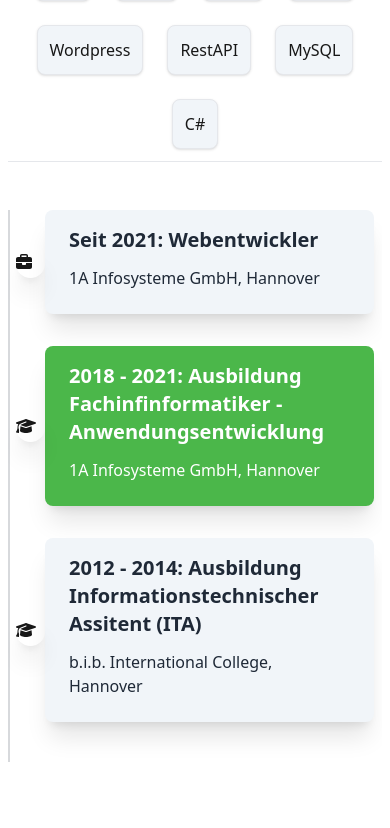
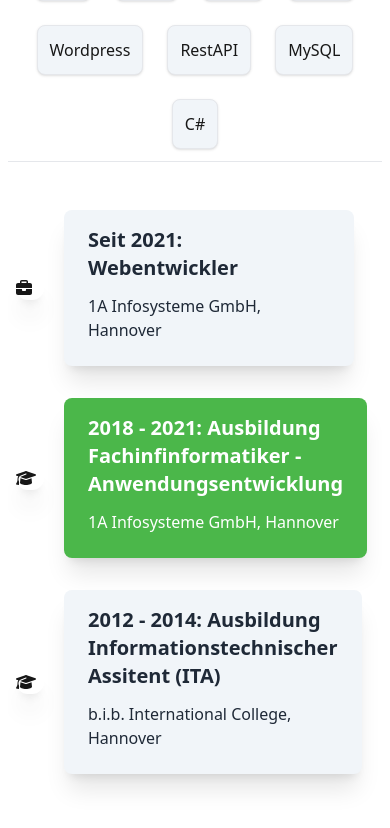
Before and after one commit to pelidigatto/portfolio_v2, a Next.js app: page / in a window 390 px wide. Shown: the part 2252-3080 px from the top of the page. Before the commit the page ends 3058 px from the top, so only its background shows below. Built offline with nearby package versions, Linux system fonts and the light colour scheme.

Commit message:
Refactor timeline component styles for improved layout and consistency

```diff
--- a/app/page.tsx
+++ b/app/page.tsx
@@ -92,14 +92,14 @@ export default function Home() {
         <div className="flex justify-center items-center my-10">
           <div className="container mx-auto w-full h-full">
             <div className="relative wrap overflow-hidden p-2 sm:p-10 h-full">
-              <div className="border-2-2 absolute border-opacity-20 border-gray-700 h-full border timeline" /* style={{ left: '50%' }} */></div>
+              <div className="border-2-2 absolute border-opacity-20 border-gray-700 h-full border-0 md:border timeline" /* style={{ left: '50%' }} */></div>
 
               <div className="mb-8 flex justify-start sm:justify-between items-center w-full right-timeline">
                 <div className="order-1 w-0  sm:w-5/12"></div>
-                <div className="z-20 flex items-center order-1 shadow-xl w-8 h-8 rounded-full">
-                  <FontAwesomeIcon icon={faBriefcase} />
+                <div className="z-20 flex items-center order-1 shadow-xl rounded-full" >
+                <span className="w-7"><FontAwesomeIcon icon={faBriefcase} /></span>
                 </div>
-                <div className="order-1 bg-slate-100 rounded-lg shadow-xl w-full  sm:w-5/12 px-6 py-4">
+                <div className="order-1 bg-slate-100 rounded-lg shadow-xl w-full  sm:w-5/12 px-6 py-4 mx-5 md:mx-0">
                   <h3 className="mb-3 font-bold text-gray-800 text-xl">Seit 2021: Webentwickler</h3>
                   <h4 className="mb-2 font-thin text-gray-800 text-md">1A Infosysteme GmbH, Hannover</h4>
                   {/* <p className="text-sm leading-snug tracking-wide text-gray-900 text-opacity-100">Lorem Ipsum is simply dummy text of the printing and typesetting industry. Lorem Ipsum has been the industry's standard dummy text ever since the 1500s, when an unknown printer took a galley of type and scrambled it to make a type specimen book.</p> */}
@@ -108,10 +108,10 @@ export default function Home() {
 
               <div className="mb-8 flex justify-start sm:justify-between flex-row sm:flex-row-reverse items-center w-full left-timeline">
                 <div className="order-1 w-0  sm:w-5/12"></div>
-                <div className="z-20 flex items-center order-1 shadow-xl w-8 h-8 rounded-full">
-                  <FontAwesomeIcon icon={faGraduationCap} />
+                <div className="z-20 flex items-center order-1 shadow-xl rounded-full" >
+                  <span className="w-7"><FontAwesomeIcon icon={faGraduationCap} /></span>
                 </div>
-                <div className="order-1 bg-hightlight rounded-lg shadow-xl w-full  sm:w-5/12 px-6 py-4">
+                <div className="order-1 bg-hightlight rounded-lg shadow-xl w-full  sm:w-5/12 px-6 py-4 mx-5 md:mx-0">
                   <h3 className="mb-3 font-bold text-white text-xl">2018 - 2021: Ausbildung Fachinfinformatiker - Anwendungsentwicklung</h3>
                   <h4 className="mb-2 font-thin text-white text-md">1A Infosysteme GmbH, Hannover</h4>
                   {/* <p className="text-sm font-medium leading-snug tracking-wide text-white text-opacity-100">Lorem Ipsum is simply dummy text of the printing and typesetting industry. Lorem Ipsum has been the industry's standard dummy text ever since the 1500s, when an unknown printer took a galley of type and scrambled it to make a type specimen book.</p> */}
@@ -120,10 +120,10 @@ export default function Home() {
 
               <div className="mb-8 flex justify-start sm:justify-between items-center w-full right-timeline">
                 <div className="order-1 w-0  sm:w-5/12"></div>
-                <div className="z-20 flex items-center order-1 shadow-xl w-8 h-8 rounded-full">
-                  <FontAwesomeIcon icon={faGraduationCap} />
+                <div className="z-20 flex items-center order-1 shadow-xl rounded-full" >
+                <span className="w-7"><FontAwesomeIcon icon={faGraduationCap} /></span>
                 </div>
-                <div className="order-1 bg-slate-100 rounded-lg shadow-xl w-full  sm:w-5/12 px-6 py-4">
+                <div className="order-1 bg-slate-100 rounded-lg shadow-xl w-full  sm:w-5/12 px-6 py-4 mx-5 md:mx-0">
                   <h3 className="mb-3 font-bold text-gray-800 text-xl">2012 - 2014: Ausbildung Informationstechnischer Assitent (ITA)</h3>
                   <h4 className="mb-2 font-thin text-gray-800 text-md">b.i.b. International College, Hannover</h4>
                   {/* <p className="text-sm leading-snug tracking-wide text-gray-900 text-opacity-100">Lorem Ipsum is simply dummy text of the printing and typesetting industry. Lorem Ipsum has been the industry's standard dummy text ever since the 1500s, when an unknown printer took a galley of type and scrambled it to make a type specimen book.</p> */}
```
